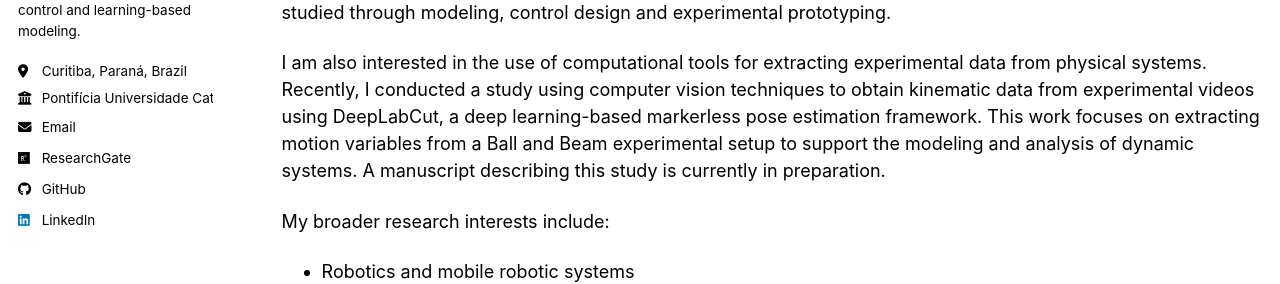
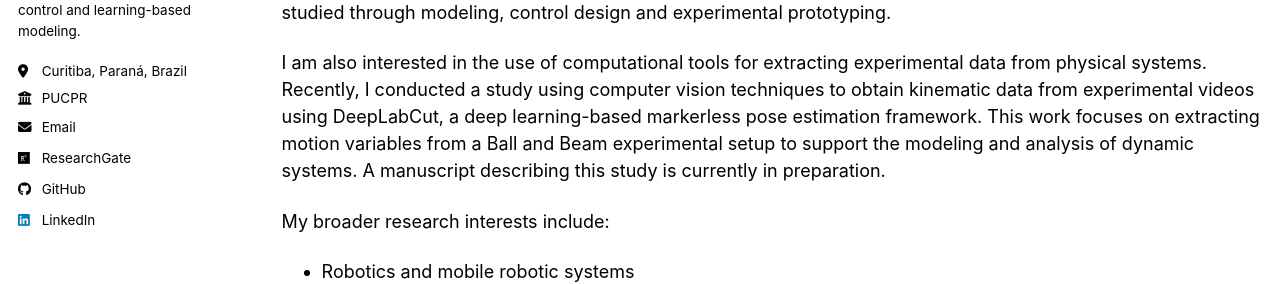
Before and after one commit to EdoAlmeida/EdoAlmeida.github.io, a Jekyll site: the page built from _pages/about.md, in a window 1280 px wide. Shown: the part 438-722 px from the top of the page. Built offline with Jekyll 4.4.1, drawn with Linux system fonts in a browser that asks for light colours; a script bundle is joined from its source files by our own code; library files that are not in the unit come from our copies.

Commit message:
Shorten employer name in configuration

```diff
--- a/_config.yml
+++ b/_config.yml
@@ -28,7 +28,7 @@ author:
   pronouns         : # example: "she/her"
   bio              : "M.Sc. student in M.Sc. student in the Graduate Program in Production Engineering and Systems (PPGEPS) at PUCPR, working on wheeled biped robots, dynamic balance control and learning-based modeling."
   location         : "Curitiba, Paraná, Brazil"
-  employer         : "Pontifícia Universidade Católica do Paraná"
+  employer         : "PUCPR"
   uri              : # URL
   email            : "edo.almeida@pucpr.edu.br"
 
```
